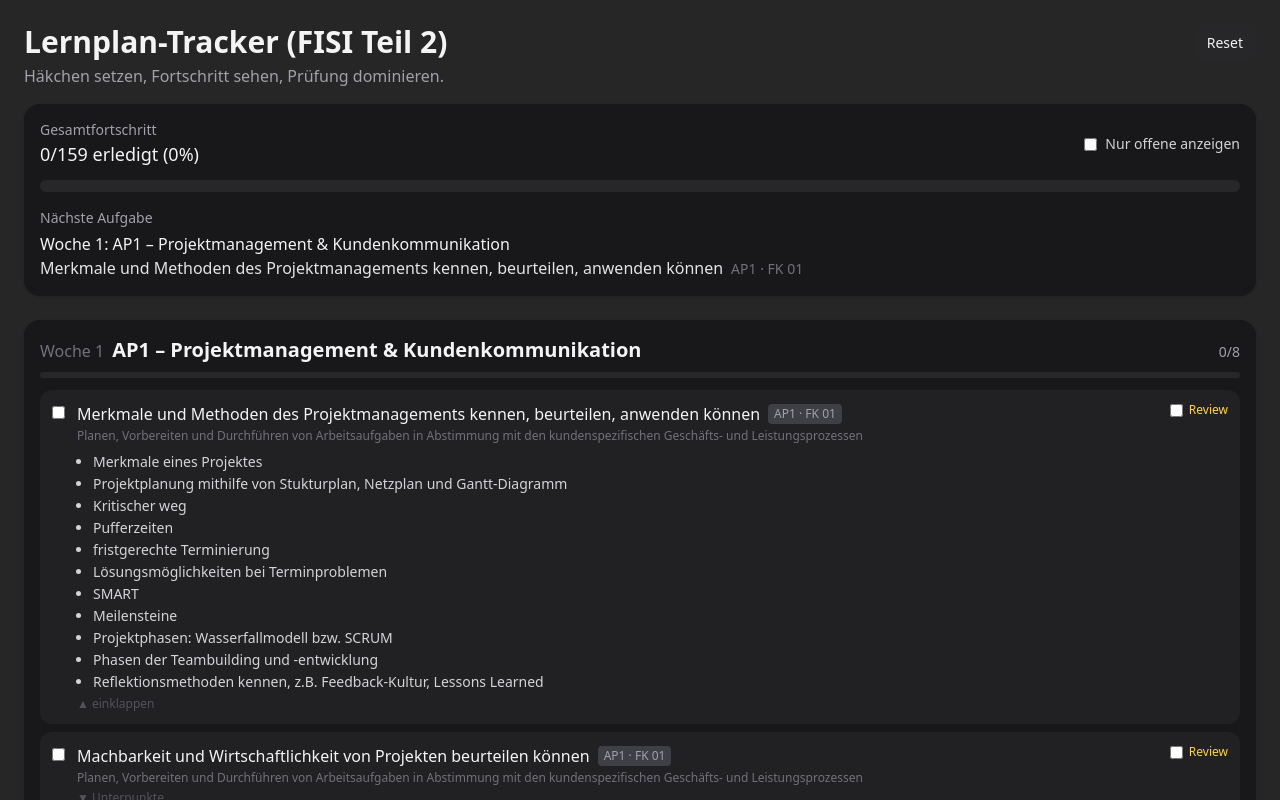
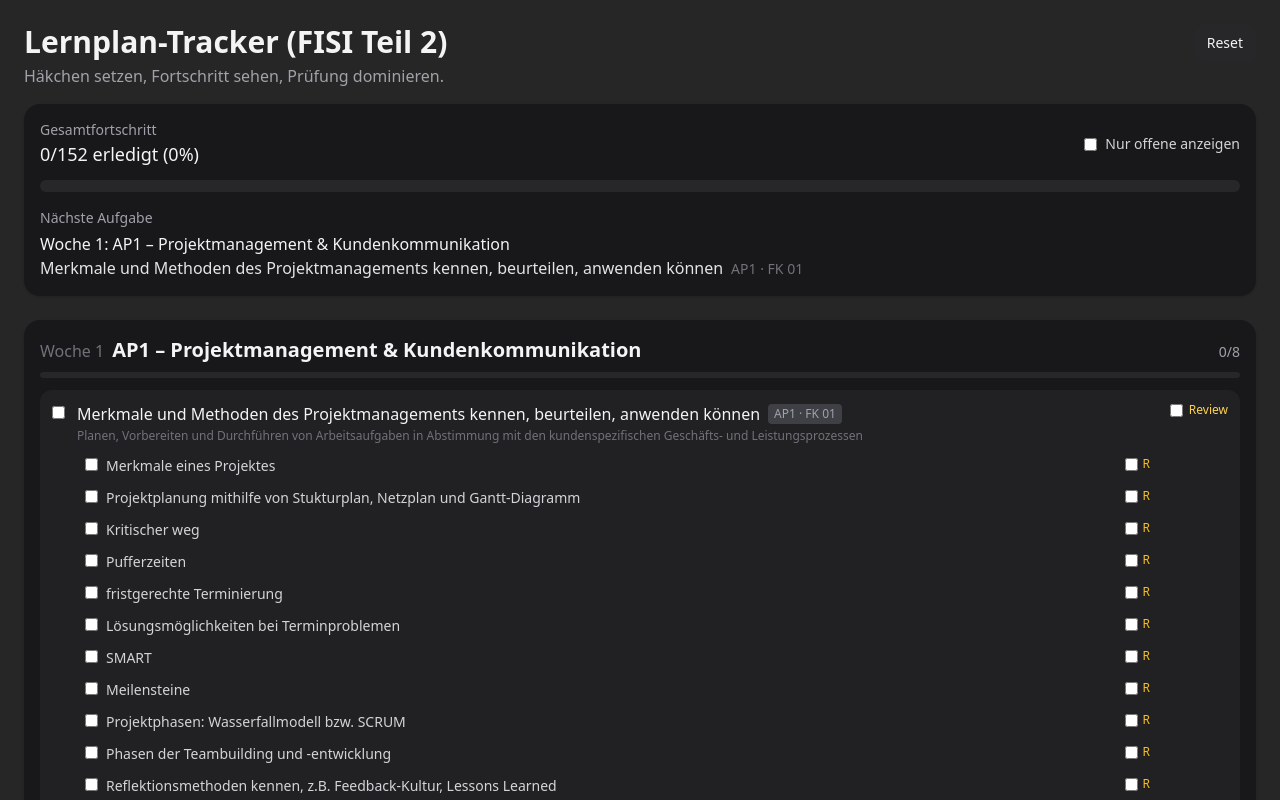
Before and after one commit to ollyIsConfused/LearnPlan-tracker, a React (Vite) app: page / in a window 1280 px wide. Both pictures are taken after a click on the element 617 px from the left and 433 px from the top of the page. Shown: the top 800 px of the page. Built offline with nearby package versions, Linux system fonts and the light colour scheme.

Commit message:
LernTracker Fertig

```diff
--- a/src/App.jsx
+++ b/src/App.jsx
@@ -7,8 +7,8 @@ const LEGACY_KEY = "lernplan-progress-v1";
 function normalizeProgress(rawObj) {
   const out = {};
   for (const [id, v] of Object.entries(rawObj || {})) {
-    if (typeof v === "boolean") out[id] = { done: v, review: false };
-    else out[id] = { done: !!v?.done, review: !!v?.review };
+    if (typeof v === "boolean") out[id] = { done: v, review: false, sub: {} };
+    else out[id] = { done: !!v?.done, review: !!v?.review, sub: v?.sub || {} };
   }
   return out;
 }
@@ -169,13 +169,6 @@ const WEEK_PLAN = [
       { ptIdx: 3, fkIdx: 4 },          // WiSo FK05 komplett
     ],
   },
-  {
-    week: 19,
-    title: "AP2 WiSo – Grundlagen der IT-Sicherheit (WiSo)",
-    sections: [
-      { ptIdx: 3, fkIdx: 5 },          // WiSo FK08 komplett
-    ],
-  },
 ];
 
 function buildWeeks(weekPlan, catalog) {
@@ -234,15 +227,36 @@ export default function App() {
 
   function toggleDone(id) {
     setProgress((prev) => {
-      const cur = prev[id] || { done: false, review: false };
+      const cur = prev[id] || { done: false, review: false, sub: {} };
       return { ...prev, [id]: { ...cur, done: !cur.done } };
     });
   }
 
   function toggleReview(id) {
     setProgress((prev) => {
-      const cur = prev[id] || { done: false, review: false };
+      const cur = prev[id] || { done: false, review: false, sub: {} };
       return { ...prev, [id]: { ...cur, review: !cur.review } };
+    });
+  }
+
+  function toggleSubDone(id, idx, total) {
+    setProgress((prev) => {
+      const cur = prev[id] || { done: false, review: false, sub: {} };
+      const sub = { ...cur.sub };
+      const curSub = sub[idx] || { done: false, review: false };
+      sub[idx] = { ...curSub, done: !curSub.done };
+      const allDone = Array.from({ length: total }, (_, i) => !!sub[i]?.done).every(Boolean);
+      return { ...prev, [id]: { ...cur, sub, done: allDone } };
+    });
+  }
+
+  function toggleSubReview(id, idx) {
+    setProgress((prev) => {
+      const cur = prev[id] || { done: false, review: false, sub: {} };
+      const sub = { ...cur.sub };
+      const curSub = sub[idx] || { done: false, review: false };
+      sub[idx] = { ...curSub, review: !curSub.review };
+      return { ...prev, [id]: { ...cur, sub } };
     });
   }
 
@@ -253,6 +267,16 @@ export default function App() {
   function resetAll() {
     setProgress({});
   }
+
+  // Tasks oder Sub-Items mit Review
+  const reviewItems = allTasks.flatMap((t) => {
+    const items = [];
+    if (progress[t.id]?.review) items.push({ type: "task", t });
+    t.unterpunkte.forEach((u, i) => {
+      if (progress[t.id]?.sub?.[i]?.review) items.push({ type: "sub", t, u, i });
+    });
+    return items;
+  });
 
   return (
     <div className="min-h-screen bg-gradient-to-br from-zinc-950 via-zinc-900 to-black text-zinc-100">
@@ -411,10 +435,34 @@ export default function App() {
                               </div>
 
                               {isExpanded && t.unterpunkte.length > 0 && (
-                                <ul className="mt-2 text-sm text-zinc-300 list-disc pl-4 space-y-0.5">
-                                  {t.unterpunkte.map((u, i) => (
-                                    <li key={i}>{u}</li>
-                                  ))}
+                                <ul className="mt-2 space-y-1" onClick={(e) => e.stopPropagation()}>
+                                  {t.unterpunkte.map((u, i) => {
+                                    const subDone = !!progress[t.id]?.sub?.[i]?.done;
+                                    const subReview = !!progress[t.id]?.sub?.[i]?.review;
+                                    return (
+                                      <li key={i} className={`flex items-start gap-2 text-sm rounded-lg px-2 py-1 ${subReview ? "ring-1 ring-amber-500/30" : ""}`}>
+                                        <input
+                                          type="checkbox"
+                                          className="mt-0.5 accent-emerald-500 shrink-0"
+                                          checked={subDone}
+                                          onChange={() => toggleSubDone(t.id, i, t.unterpunkte.length)}
+                                        />
+                                        <span className={`flex-1 ${subDone ? "line-through text-zinc-500" : "text-zinc-300"}`}>
+                                          {u}
+                                        </span>
+                                        <label className="flex items-center gap-1 cursor-pointer shrink-0">
+                                          <input
+                                            type="checkbox"
+                                            className="accent-amber-500"
+                                            checked={subReview}
+                                            onChange={() => toggleSubReview(t.id, i)}
+                                            title="Unsicher / Später wiederholen"
+                                          />
+                                          <span className="text-xs text-amber-400">R</span>
+                                        </label>
+                                      </li>
+                                    );
+                                  })}
                                 </ul>
                               )}
 
@@ -454,28 +502,33 @@ export default function App() {
           <section className="bg-zinc-900 rounded-2xl p-4 shadow">
             <div className="flex items-baseline justify-between">
               <h2 className="text-xl font-semibold">Wiederholen (Review)</h2>
-              <div className="text-sm text-zinc-400">
-                {allTasks.filter((t) => progress[t.id]?.review).length}
-              </div>
+              <div className="text-sm text-zinc-400">{reviewItems.length}</div>
             </div>
 
             <div className="mt-3 space-y-2">
-              {allTasks.filter((t) => progress[t.id]?.review).length === 0 ? (
+              {reviewItems.length === 0 ? (
                 <div className="text-sm text-zinc-400">
                   Keine markierten Themen. Entweder stabil – oder mutig.
                 </div>
               ) : (
-                allTasks
-                  .filter((t) => progress[t.id]?.review)
-                  .map((t) => (
-                    <div key={t.id} className="p-3 rounded-xl bg-zinc-800/60 ring-1 ring-amber-500/30">
+                reviewItems.map((item, idx) =>
+                  item.type === "task" ? (
+                    <div key={idx} className="p-3 rounded-xl bg-zinc-800/60 ring-1 ring-amber-500/30">
                       <div className="text-xs text-zinc-400">
-                        Woche {t.week}: {t.weekTitle}
+                        Woche {item.t.week}: {item.t.weekTitle}
                       </div>
-                      <div className="font-medium mt-0.5">{t.topic}</div>
-                      <div className="text-xs text-zinc-500">{t.subtopic} · {t.fkTitel}</div>
+                      <div className="font-medium mt-0.5">{item.t.topic}</div>
+                      <div className="text-xs text-zinc-500">{item.t.subtopic} · {item.t.fkTitel}</div>
                     </div>
-                  ))
+                  ) : (
+                    <div key={idx} className="p-3 rounded-xl bg-zinc-800/60 ring-1 ring-amber-500/20 pl-5 border-l-2 border-amber-500/30">
+                      <div className="text-xs text-zinc-400">
+                        Woche {item.t.week} · {item.t.topic}
+                      </div>
+                      <div className="text-sm text-zinc-200 mt-0.5">{item.u}</div>
+                    </div>
+                  )
+                )
               )}
             </div>
           </section>
```
Also changed, not shown: src/plan.json.
